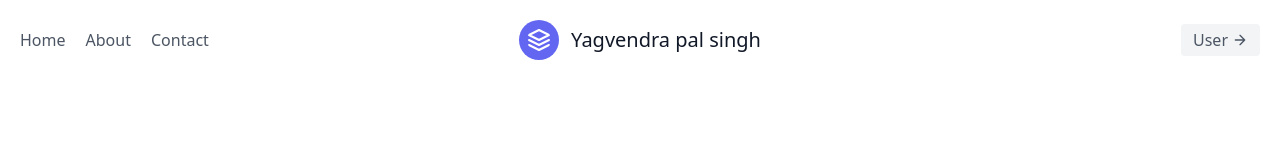
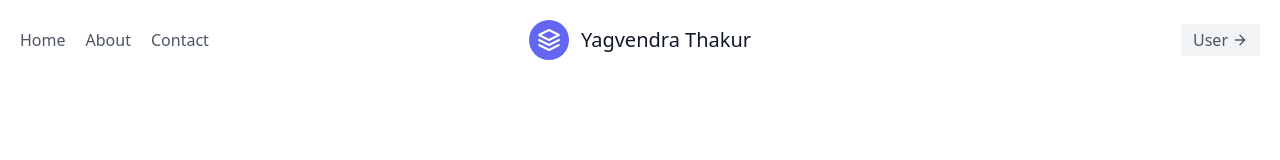
Before and after one commit to yagvendra/yagvendra.github.io, a plain HTML site: page index.html in a window 1280 px wide. Shown: the top 160 px of the page. Drawn offline with nearby package versions, Linux system fonts and the light colour scheme.

Commit message:
Update index.html

```diff
--- a/index.html
+++ b/index.html
@@ -20,7 +20,7 @@
             <svg xmlns="http://www.w3.org/2000/svg" fill="none" stroke="currentColor" stroke-linecap="round" stroke-linejoin="round" stroke-width="2" class="w-10 h-10 text-white p-2 bg-indigo-500 rounded-full" viewBox="0 0 24 24">
               <path d="M12 2L2 7l10 5 10-5-10-5zM2 17l10 5 10-5M2 12l10 5 10-5"></path>
             </svg>
-            <span class="ml-3 text-xl">Yagvendra pal singh</span>
+            <span class="ml-3 text-xl">Yagvendra Thakur</span>
           </a>
           <div class="lg:w-2/5 inline-flex lg:justify-end ml-5 lg:ml-0">
             <button class="inline-flex items-center bg-gray-100 border-0 py-1 px-3 focus:outline-none hover:bg-gray-200 rounded text-base mt-4 md:mt-0">User
```
